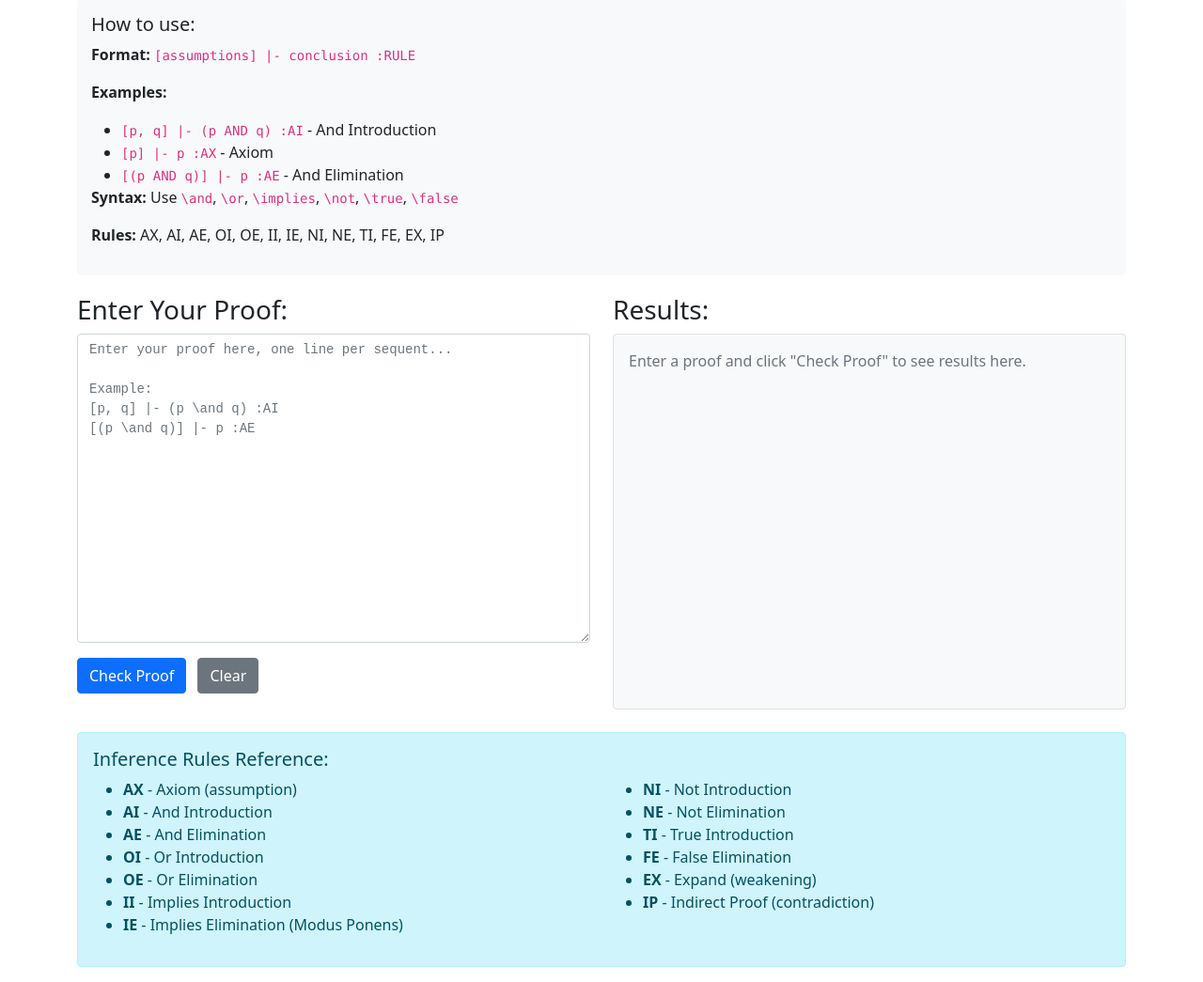
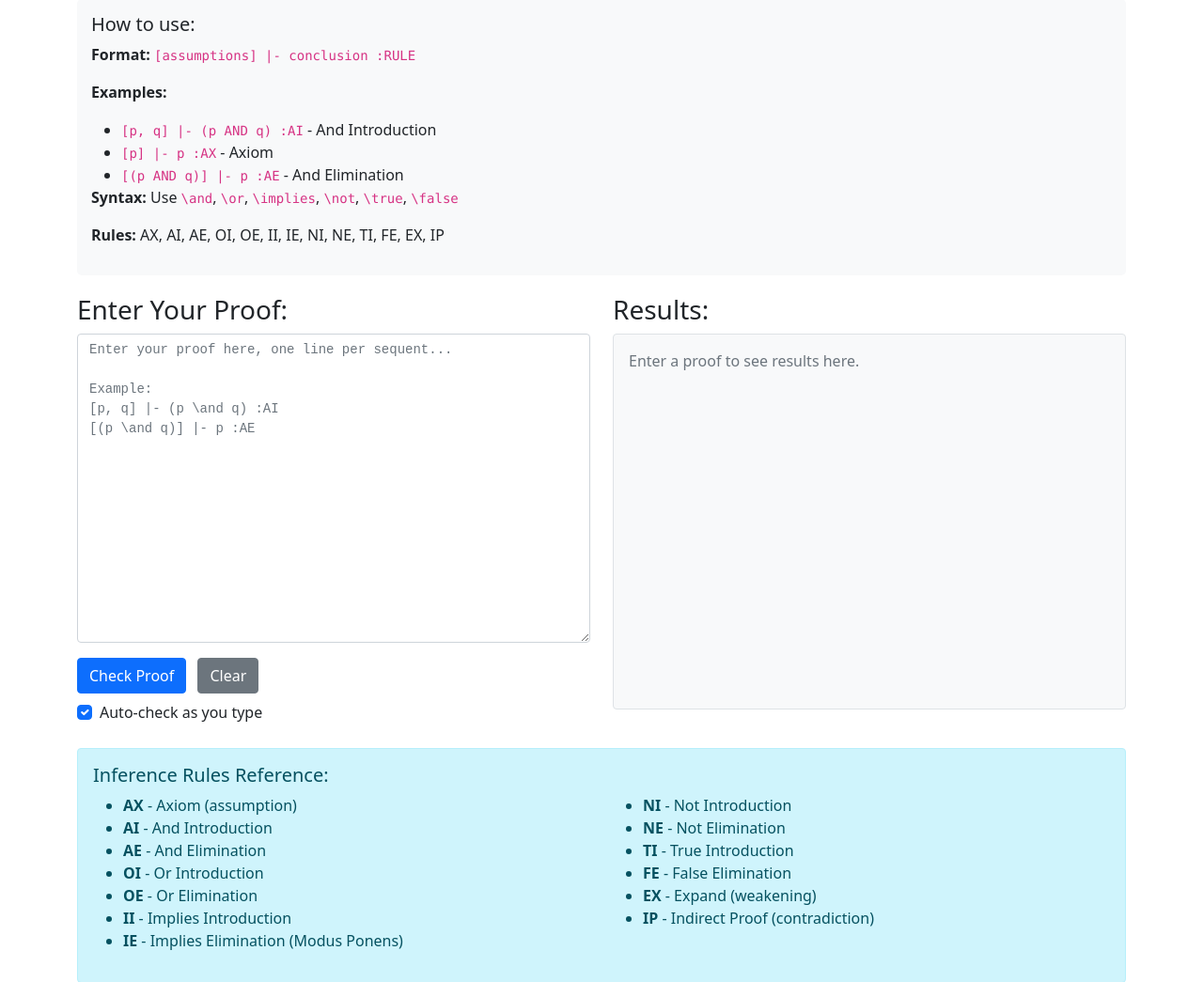
Before and after one commit to Atharva-Gupta/proof-checker, a Flask app: page / in a window 1280 px wide. Shown: the part 97-1142 px from the top of the page at 94% size. Run offline with Flask 3, Linux system fonts and the light colour scheme.

Commit message:
auto-checking functionality added

```diff
--- a/src/web/templates/index.html
+++ b/src/web/templates/index.html
@@ -57,12 +57,18 @@ Example:
 [(p \and q)] |- p :AE"></textarea>
                 <button id="check-proof" class="btn btn-primary mt-3">Check Proof</button>
                 <button id="clear-proof" class="btn btn-secondary mt-3 ms-2">Clear</button>
+                <div class="form-check mt-2">
+                    <input class="form-check-input" type="checkbox" id="auto-check" checked>
+                    <label class="form-check-label" for="auto-check">
+                        Auto-check as you type
+                    </label>
+                </div>
             </div>
 
             <div class="col-md-6">
                 <h3>Results:</h3>
                 <div id="results" class="border rounded p-3" style="min-height: 400px; background-color: #f8f9fa;">
-                    <p class="text-muted">Enter a proof and click "Check Proof" to see results here.</p>
+                    <p class="text-muted">Enter a proof to see results here.</p>
                 </div>
             </div>
         </div>
@@ -100,12 +106,14 @@ Example:
     </div>
 
     <script>
-        document.getElementById('check-proof').addEventListener('click', function() {
+        let autoCheckTimeout;
+
+        function checkProof() {
             const proofText = document.getElementById('proof-input').value;
             const resultsDiv = document.getElementById('results');
 
             if (!proofText.trim()) {
-                resultsDiv.innerHTML = '<p class="text-warning">Please enter a proof to check.</p>';
+                resultsDiv.innerHTML = '<p class="text-muted">Enter a proof to see results here.</p>';
                 return;
             }
 
@@ -127,11 +135,20 @@ Example:
             .catch(error => {
                 resultsDiv.innerHTML = `<p class="text-danger">Error: ${error.message}</p>`;
             });
+        }
+
+        document.getElementById('check-proof').addEventListener('click', checkProof);
+
+        document.getElementById('proof-input').addEventListener('input', function() {
+            if (document.getElementById('auto-check').checked) {
+                clearTimeout(autoCheckTimeout);
+                autoCheckTimeout = setTimeout(checkProof, 500);
+            }
         });
 
         document.getElementById('clear-proof').addEventListener('click', function() {
             document.getElementById('proof-input').value = '';
-            document.getElementById('results').innerHTML = '<p class="text-muted">Enter a proof and click "Check Proof" to see results here.</p>';
+            document.getElementById('results').innerHTML = '<p class="text-muted">Enter a proof to see results here.</p>';
         });
 
         function displayResults(data) {
```
